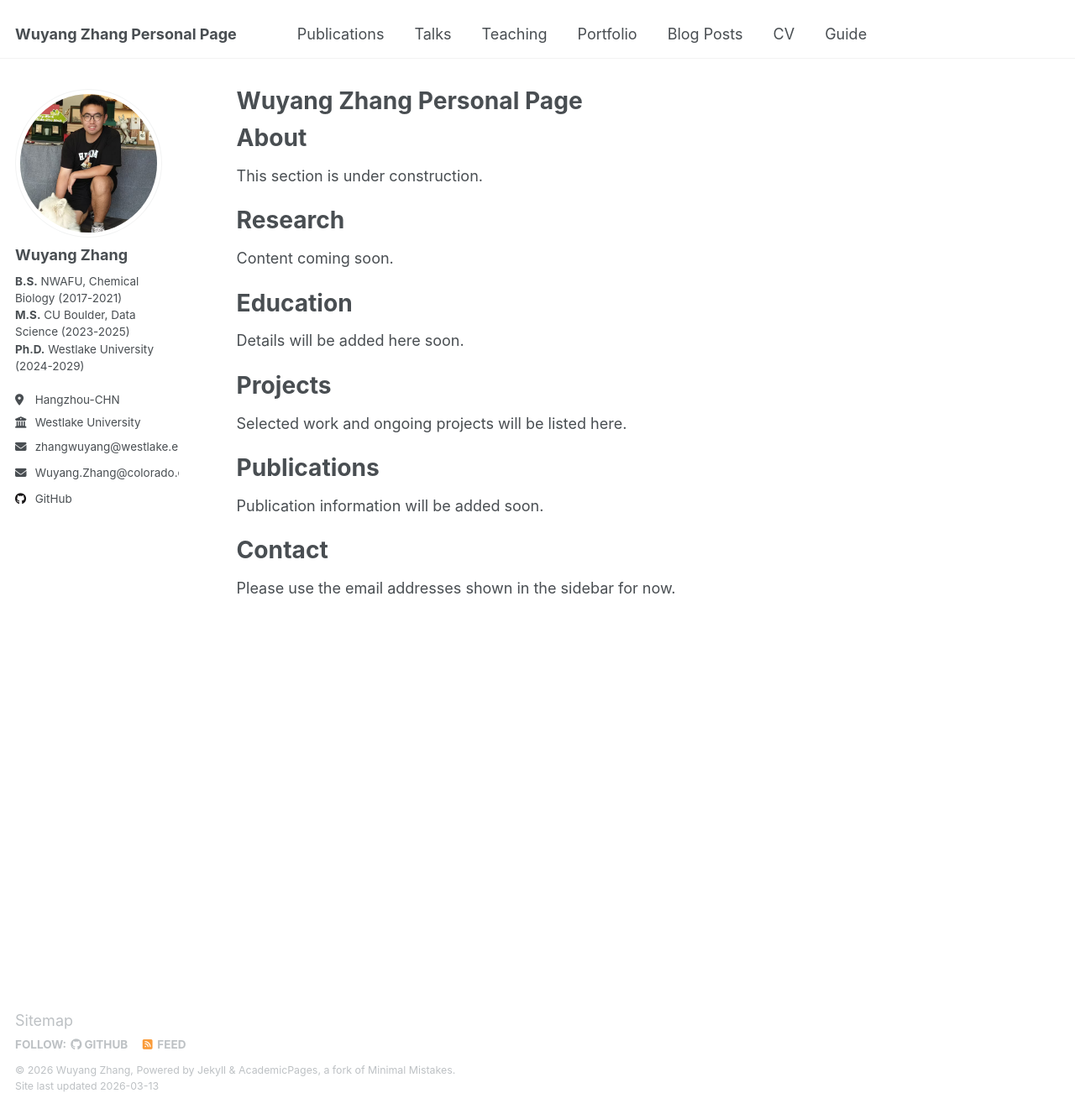
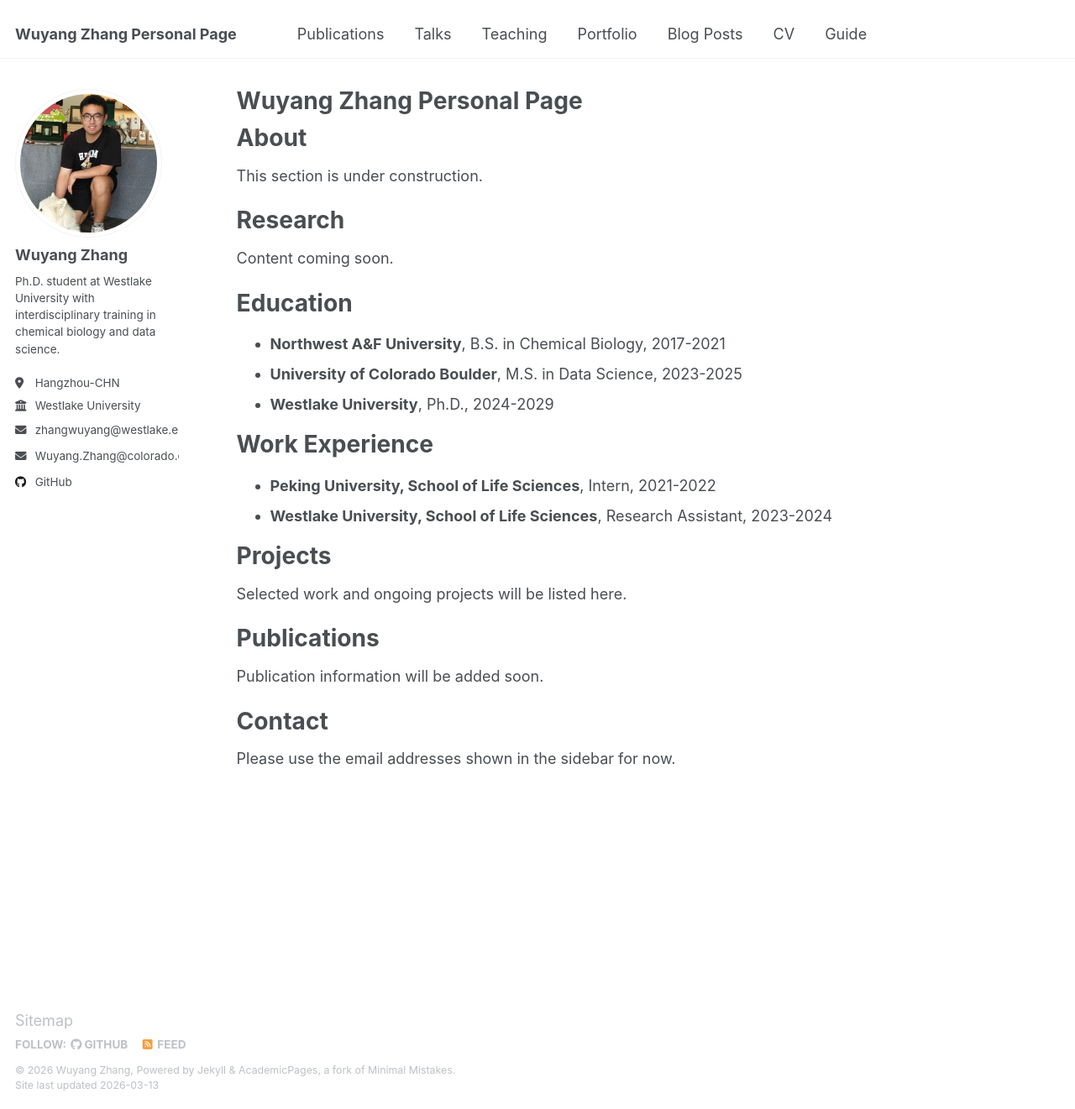
Before and after one commit to hardearnedmoneysniper/hardearnedmoneysniper.github.io, a Jekyll site: the page built from _pages/about.md, in a window 1280 px wide and 1321 px high. Shown: the whole window at 84% size. Built offline with Jekyll 4.4.1, drawn with Linux system fonts in a browser that asks for light colours.

Commit message:
Update bio and education details

```diff
--- a/_config.yml
+++ b/_config.yml
@@ -25,10 +25,7 @@
   avatar           : "profile.png"
   name             : "Wuyang Zhang"
   pronouns         : # example: "he/his"
-  bio              : >-
-    <strong>B.S.</strong> NWAFU, Chemical Biology (2017-2021)<br>
-    <strong>M.S.</strong> CU Boulder, Data Science (2023-2025)<br>
-    <strong>Ph.D.</strong> Westlake University (2024-2029)
+  bio              : "Ph.D. student at Westlake University with interdisciplinary training in chemical biology and data science."
   location         : "Hangzhou-CHN"
   employer         : "Westlake University"
   uri              : # URL
--- a/_pages/about.md
+++ b/_pages/about.md
@@ -20,7 +20,15 @@
 Education
 ======
 
-Details will be added here soon.
+- **Northwest A&F University**, B.S. in Chemical Biology, 2017-2021
+- **University of Colorado Boulder**, M.S. in Data Science, 2023-2025
+- **Westlake University**, Ph.D., 2024-2029
+
+Work Experience
+======
+
+- **Peking University, School of Life Sciences**, Intern, 2021-2022
+- **Westlake University, School of Life Sciences**, Research Assistant, 2023-2024
 
 Projects
 ======
```
